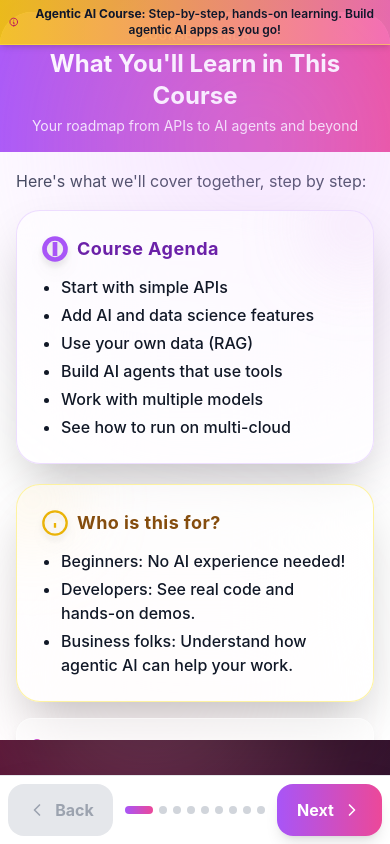
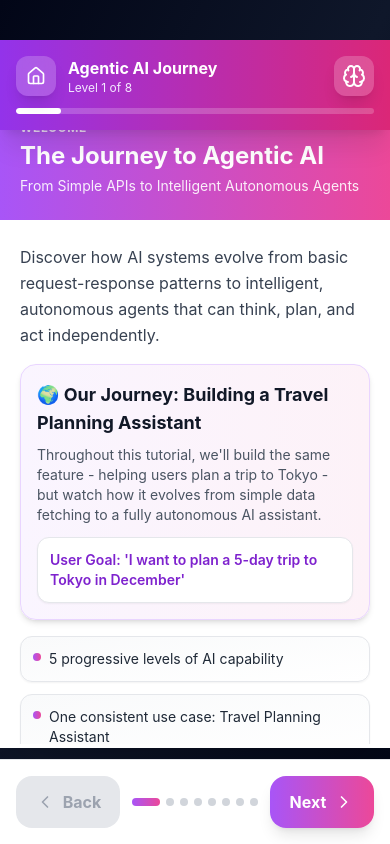
Before and after one commit to vjeai09/agenticai-demo, a React (Vite) app in the folder agentic-demo-frontend/: page / in a window 390 px wide. Shown: the top 844 px of the page. Built offline with nearby package versions, Linux system fonts and the light colour scheme.

Commit message:
revert: restore AgenticJourney.jsx to pre-glassmorphism version (commit 72e9b61)

```diff
--- a/agentic-demo-frontend/src/components/AgenticJourney.jsx
+++ b/agentic-demo-frontend/src/components/AgenticJourney.jsx
@@ -1,14 +1,3 @@
-      {/* Fixed Educational Banner for Mobile */}
-      <div className="fixed top-0 left-0 right-0 z-[60] w-full">
-        <div className="bg-gradient-to-r from-yellow-400/90 to-pink-400/90 text-slate-900 font-semibold text-center py-1.5 px-2 shadow-md border-b border-yellow-300/60">
-          <span className="inline-flex items-center gap-2 justify-center text-xs sm:text-sm">
-            <svg xmlns="http://www.w3.org/2000/svg" className="h-4 w-4 text-pink-700" fill="none" viewBox="0 0 24 24" stroke="currentColor"><path strokeLinecap="round" strokeLinejoin="round" strokeWidth={2} d="M13 16h-1v-4h-1m1-4h.01M12 20c4.418 0 8-3.582 8-8s-3.582-8-8-8-8 3.582-8 8 3.582 8 8 8z" /></svg>
-            <span>
-              <span className="font-bold">Agentic AI Course:</span> Step-by-step, hands-on learning. Build agentic AI apps as you go!
-            </span>
-          </span>
-        </div>
-      </div>
 import { useState, useEffect } from 'react';
 import { motion, AnimatePresence, useMotionValue, useTransform, animate } from 'framer-motion';
 import {
@@ -45,56 +34,24 @@ const AgenticJourney = ({ setActiveTab }) => {
 
   const slides = [
     {
-      level: "Course Agenda",
-      title: "What You'll Learn in This Course",
-      subtitle: "Your roadmap from APIs to AI agents and beyond",
+      level: "Welcome",
+      title: "The Journey to Agentic AI",
+      subtitle: "From Simple APIs to Intelligent Autonomous Agents",
       icon: Brain,
       color: "from-purple-500 to-pink-500",
       content: {
         type: "intro",
-        description: "Here's what we'll cover together, step by step:",
-        agenda: [
-          "Start with simple APIs",
-          "Add AI and data science features",
-          "Use your own data (RAG)",
-          "Build AI agents that use tools",
-          "Work with multiple models",
-          "See how to run on multi-cloud"
-        ],
-        audience: [
-          "Beginners: No AI experience needed!",
-          "Developers: See real code and hands-on demos.",
-          "Business folks: Understand how agentic AI can help your work."
-        ],
+        description: "Discover how AI systems evolve from basic request-response patterns to intelligent, autonomous agents that can think, plan, and act independently.",
         keyPoints: [
-          "5 short, easy lessons",
-          "One simple project: a travel planner",
-          "Try things out as you learn",
-          "See how AI gets smarter at each step"
-        ],
-        useCase: null
-      }
-    },
-    {
-      level: "Course Intro",
-      title: "Let's Get Started!",
-      subtitle: "Build a smart travel planner, step by step",
-      icon: Brain,
-      color: "from-purple-500 to-pink-500",
-      content: {
-        type: "intro",
-        description: "This course will show you, step by step, how to build smart AI apps. You'll start simple and add more features as you go. We'll use a travel planner example, so you can see how things work in real life.",
-        agenda: null,
-        keyPoints: [
-          "5 short, easy lessons",
-          "One simple project: a travel planner",
-          "Try things out as you learn",
-          "See how AI gets smarter at each step"
+          "5 progressive levels of AI capability",
+          "One consistent use case: Travel Planning Assistant",
+          "Watch the same problem solved at each level",
+          "Understand how AI capabilities compound over time"
         ],
         useCase: {
-          title: "🌍 What you'll build:",
-          description: "You'll make a travel planner that gets better and smarter as you learn new things.",
-          scenario: "Goal: By the end, you'll know how to make your own smart AI apps."
+          title: "🌍 Our Journey: Building a Travel Planning Assistant",
+          description: "Throughout this tutorial, we'll build the same feature - helping users plan a trip to Tokyo - but watch how it evolves from simple data fetching to a fully autonomous AI assistant.",
+          scenario: "User Goal: 'I want to plan a 5-day trip to Tokyo in December'"
         }
       }
     },
@@ -828,68 +785,80 @@ Memory stored for future trips:
     }
   };
 
-  // Helper: fade-only for first two slides
-  const isFirstOrSecond = currentSlide === 0 || currentSlide === 1;
   return (
-    <div className="relative min-h-screen md:p-8 overflow-x-hidden">
-      {/* Animated Gradient Background */}
-      <div className="absolute inset-0 -z-10 animate-gradient bg-[radial-gradient(ellipse_at_top_left,_var(--tw-gradient-stops))] from-purple-900 via-pink-900/80 to-slate-900 opacity-90" />
-      {/* Floating Shapes */}
-      <div className="pointer-events-none absolute -top-24 left-1/2 -translate-x-1/2 z-0 w-[600px] h-[600px] opacity-30 blur-2xl animate-float-slow" style={{background: 'radial-gradient(circle at 60% 40%, #e0aaff 0%, transparent 70%)'}} />
-      <div className="pointer-events-none absolute bottom-0 right-0 z-0 w-[400px] h-[400px] opacity-20 blur-2xl animate-float" style={{background: 'radial-gradient(circle at 40% 60%, #ffd6e0 0%, transparent 70%)'}} />
-      {/* Fixed Educational Banner for Mobile */}
-      <div className="fixed top-0 left-0 right-0 z-[60] w-full">
-        <div className="bg-gradient-to-r from-yellow-400/90 to-pink-400/90 text-slate-900 font-semibold text-center py-1.5 px-2 shadow-md border-b border-yellow-300/60">
-          <span className="inline-flex items-center gap-2 justify-center text-xs sm:text-sm">
-            <svg xmlns="http://www.w3.org/2000/svg" className="h-4 w-4 text-pink-700" fill="none" viewBox="0 0 24 24" stroke="currentColor"><path strokeLinecap="round" strokeLinejoin="round" strokeWidth={2} d="M13 16h-1v-4h-1m1-4h.01M12 20c4.418 0 8-3.582 8-8s-3.582-8-8-8-8 3.582-8 8 3.582 8 8 8z" /></svg>
-            <span>
-              <span className="font-bold">Agentic AI Course:</span> Step-by-step, hands-on learning. Build agentic AI apps as you go!
-            </span>
-          </span>
+    <div className="min-h-screen bg-gradient-to-br from-slate-950 via-slate-900 to-slate-950 md:p-8">
+      {/* Contact Banner */}
+      <ContactBanner />
+
+      {/* Mobile App-like Header (Fixed) */}
+      <div className="md:hidden fixed top-[40px] left-0 right-0 z-40 bg-gradient-to-r from-purple-600 to-pink-600 px-4 py-4 shadow-xl">
+        <div className="flex items-center justify-between">
+          <button
+            onClick={() => setActiveTab('api')}
+            className="w-10 h-10 rounded-xl bg-white/20 backdrop-blur-md flex items-center justify-center shadow-lg active:scale-95 transition-transform"
+          >
+            <Home className="w-5 h-5 text-white" />
+          </button>
+          <div className="flex-1 mx-3">
+            <h1 className="text-base font-bold text-white">Agentic AI Journey</h1>
+            <p className="text-xs text-purple-100">Level {currentSlide + 1} of {totalSlides}</p>
+          </div>
+          <div className={`w-10 h-10 rounded-xl bg-white/20 backdrop-blur-md flex items-center justify-center shadow-lg`}>
+            <currentSlideData.icon className="w-6 h-6 text-white" />
+          </div>
+        </div>
+
+        {/* Progress Bar */}
+        <div className="mt-3 w-full h-1.5 bg-white/20 rounded-full overflow-hidden">
+          <motion.div
+            className="h-full bg-white rounded-full"
+            initial={{ width: 0 }}
+            animate={{ width: `${((currentSlide + 1) / totalSlides) * 100}%` }}
+            transition={{ duration: 0.3 }}
+          />
         </div>
       </div>
 
       {/* Desktop Header */}
       <div className="hidden md:block max-w-6xl mx-auto mb-8">
-        <h1 className="text-4xl lg:text-5xl font-bold text-white mb-2 text-center drop-shadow-[0_2px_24px_rgba(168,85,247,0.45)] animate-fade-in">
+        <h1 className="text-4xl lg:text-5xl font-bold text-white mb-2 text-center">
           The Agentic AI Journey
         </h1>
-        <p className="text-purple-200 text-center text-lg animate-fade-in delay-150">
+        <p className="text-purple-200 text-center text-lg">
           Interactive Learning Experience
         </p>
       </div>
 
       {/* Main Slide Area - Mobile App Style */}
       <div className="md:max-w-6xl md:mx-auto">
-        <div className="md:hidden pb-14 px-0 flex flex-col">
+        <div className="md:hidden pt-24 pb-24 px-0">
           <AnimatePresence mode="wait">
             <motion.div
               key={currentSlide}
-              initial={isFirstOrSecond ? { opacity: 0 } : { opacity: 0, x: 100 }}
-              animate={isFirstOrSecond ? { opacity: 1 } : { opacity: 1, x: 0 }}
-              exit={isFirstOrSecond ? { opacity: 0 } : { opacity: 0, x: -100 }}
-              transition={{ duration: isFirstOrSecond ? 0.18 : 0.25, ease: "easeOut" }}
+              initial={{ opacity: 0, x: 100 }}
+              animate={{ opacity: 1, x: 0 }}
+              exit={{ opacity: 0, x: -100 }}
+              transition={{ duration: 0.25, ease: "easeOut" }}
               onTouchStart={onTouchStart}
               onTouchMove={onTouchMove}
               onTouchEnd={onTouchEnd}
-              className="bg-white min-h-[calc(100vh-12rem)] rounded-t-[2rem] shadow-2xl touch-pan-y select-none overflow-hidden flex flex-col"
-              style={{ marginTop: '12px' }}
+              className="bg-white min-h-[calc(100vh-12rem)] rounded-t-[2rem] shadow-2xl touch-pan-y select-none overflow-hidden"
             >
               {/* Mobile Slide Header */}
-              <div className={`bg-gradient-to-r ${currentSlideData.color} px-4 py-4 rounded-t-[2rem] flex flex-col items-center`}>
+              <div className={`bg-gradient-to-r ${currentSlideData.color} px-5 py-6 rounded-t-[2rem]`}>
                 <div className="text-xs font-bold text-white/80 uppercase tracking-wider mb-1">
                   {currentSlideData.level}
                 </div>
-                <h2 className="text-2xl font-bold text-white mb-1 text-center">
+                <h2 className="text-2xl font-bold text-white mb-1">
                   {currentSlideData.title}
                 </h2>
-                <p className="text-white/90 text-sm text-center">
+                <p className="text-white/90 text-sm">
                   {currentSlideData.subtitle}
                 </p>
               </div>
 
               {/* Mobile Slide Content */}
-              <div className="px-4 py-4 bg-white text-gray-900 overflow-y-auto max-h-[calc(100vh-16rem)] flex-1 flex flex-col items-center justify-start">
+              <div className="px-5 py-6 bg-white text-gray-900 overflow-y-auto max-h-[calc(100vh-20rem)]">
                 <SlideContent content={currentSlideData.content} color={currentSlideData.color} setActiveTab={setActiveTab} mobile={true} />
               </div>
             </motion.div>
@@ -901,10 +870,10 @@ Memory stored for future trips:
           <AnimatePresence mode="wait">
             <motion.div
               key={currentSlide}
-              initial={isFirstOrSecond ? { opacity: 0 } : { opacity: 0, x: 100 }}
-              animate={isFirstOrSecond ? { opacity: 1 } : { opacity: 1, x: 0 }}
-              exit={isFirstOrSecond ? { opacity: 0 } : { opacity: 0, x: -100 }}
-              transition={{ duration: isFirstOrSecond ? 0.18 : 0.3 }}
+              initial={{ opacity: 0, x: 100 }}
+              animate={{ opacity: 1, x: 0 }}
+              exit={{ opacity: 0, x: -100 }}
+              transition={{ duration: 0.3 }}
               className="bg-white/10 backdrop-blur-lg rounded-3xl p-8 lg:p-12 border border-white/20 shadow-2xl"
             >
               {/* Desktop Slide Header */}
@@ -981,7 +950,7 @@ Memory stored for future trips:
       </div>
 
       {/* Mobile Bottom Navigation */}
-  <div className="md:hidden fixed bottom-0 left-0 right-0 bg-white border-t border-gray-200 px-2 py-2 shadow-2xl z-50">
+      <div className="md:hidden fixed bottom-0 left-0 right-0 bg-white border-t border-gray-200 px-4 py-4 shadow-2xl z-50">
         <div className="flex items-center justify-between gap-3">
           <button
             onClick={prevSlide}
@@ -1028,7 +997,6 @@ Memory stored for future trips:
 };
 
 // Slide Content Component
-import { useRef } from 'react';
 const SlideContent = ({ content, color, setActiveTab, mobile = false }) => {
   const mobileStyles = mobile ? {
     text: "text-gray-800",
@@ -1044,117 +1012,43 @@ const SlideContent = ({ content, color, setActiveTab, mobile = false }) => {
     code: "bg-slate-950/50 text-green-400 border-white/10"
   };
 
-  // Typewriter effect for intro description (mobile only, first slide)
-  const [typed, setTyped] = useState(mobile && content.type === 'intro' ? '' : content.description);
-  const typingIndex = useRef(0);
-  useEffect(() => {
-    if (mobile && content.type === 'intro') {
-      setTyped('');
-      typingIndex.current = 0;
-      const interval = setInterval(() => {
-        setTyped((prev) => {
-          if (typingIndex.current < content.description.length) {
-            const next = content.description.slice(0, typingIndex.current + 1);
-            typingIndex.current++;
-            return next;
-          } else {
-            clearInterval(interval);
-            return prev;
-          }
-        });
-      }, 18);
-      return () => clearInterval(interval);
-    } else {
-      setTyped(content.description);
-    }
-  }, [content.description, mobile, content.type]);
+  if (content.type === 'intro') {
+    return (
+      <div className="space-y-4 sm:space-y-6">
+        <p className={`text-base leading-relaxed ${mobile ? 'text-gray-700' : 'text-white/90 md:text-lg'}`}>
+          {content.description}
+        </p>
 
-  if (content.type === 'intro') {
-    // Glassmorphism and geometric arrangement for first slide (Course Agenda)
-    const isFirstSlide = content.agenda && content.audience;
-    return (
-      <div className="space-y-4 sm:space-y-6 w-full">
-        <p className={`text-base leading-relaxed ${mobile ? 'text-gray-700' : 'text-gray-900 md:text-lg font-semibold'} animate-fade-in`}>
-          {typed}
-          {mobile && typed.length < content.description.length && <span className="animate-pulse">|</span>}
-        </p>
-        {isFirstSlide ? (
-          <div className="w-full grid grid-cols-1 md:grid-cols-2 gap-5 md:gap-8 mt-4 md:mt-8">
-            {/* Agenda Card */}
-            <motion.div
-              initial={{ opacity: 0, y: 40 }}
-              animate={{ opacity: 1, y: 0 }}
-              transition={{ duration: 0.7, delay: 0.1 }}
-              className="relative backdrop-blur-3xl bg-white/60 border border-purple-200/80 shadow-2xl rounded-3xl p-6 md:p-10 flex flex-col items-start glass-card transition-all hover:scale-[1.035] hover:shadow-[0_8px_48px_rgba(168,85,247,0.18)] group overflow-hidden"
-            >
-              <div className="absolute -top-6 -right-6 w-20 h-20 bg-gradient-to-br from-purple-400/30 to-pink-300/20 rounded-full blur-2xl z-0 animate-float" />
-              <div className="relative z-10 flex items-center gap-2 mb-3">
-                <svg className="w-7 h-7 text-purple-500 drop-shadow-lg" fill="none" stroke="currentColor" strokeWidth="2" viewBox="0 0 24 24"><path d="M12 2C6.48 2 2 6.48 2 12s4.48 10 10 10 10-4.48 10-10S17.52 2 12 2zm0 18c-4.41 0-8-3.59-8-8s3.59-8 8-8 8 3.59 8 8-3.59 8-8 8zm-1-13h2v6h-2zm0 8h2v2h-2z" /></svg>
-                <h3 className="font-bold text-purple-800 text-lg md:text-xl tracking-wide">Course Agenda</h3>
-              </div>
-              <ul className="list-disc pl-5 text-base md:text-lg text-gray-900 space-y-1 relative z-10 font-medium">
-                {content.agenda.map((item, idx) => (
-                  <li key={idx}>{item}</li>
-                ))}
-              </ul>
-            </motion.div>
-            {/* Audience Card */}
-            <motion.div
-              initial={{ opacity: 0, y: 40 }}
-              animate={{ opacity: 1, y: 0 }}
-              transition={{ duration: 0.7, delay: 0.25 }}
-              className="relative backdrop-blur-3xl bg-white/60 border border-yellow-200/80 shadow-2xl rounded-3xl p-6 md:p-10 flex flex-col items-start glass-card transition-all hover:scale-[1.035] hover:shadow-[0_8px_48px_rgba(251,191,36,0.14)] group overflow-hidden"
-            >
-              <div className="absolute -top-6 -left-6 w-20 h-20 bg-gradient-to-br from-yellow-300/30 to-pink-200/20 rounded-full blur-2xl z-0 animate-float" />
-              <div className="relative z-10 flex items-center gap-2 mb-3">
-                <svg className="w-7 h-7 text-yellow-500 drop-shadow-lg" fill="none" stroke="currentColor" strokeWidth="2" viewBox="0 0 24 24"><circle cx="12" cy="12" r="10" /><path d="M12 16v-4M12 8h.01" /></svg>
-                <h3 className="font-bold text-yellow-800 text-lg md:text-xl tracking-wide">Who is this for?</h3>
-              </div>
-              <ul className="list-disc pl-5 text-base md:text-lg text-gray-900 space-y-1 relative z-10 font-medium">
-                {content.audience.map((item, idx) => (
-                  <li key={idx}>{item}</li>
-                ))}
-              </ul>
-            </motion.div>
+        {content.useCase && (
+          <div className={`${mobileStyles.highlight} p-4 md:p-6 rounded-2xl border ${mobile ? 'shadow-md' : ''}`}>
+            <h3 className={`text-lg md:text-xl font-bold ${mobileStyles.heading} mb-2 flex items-center gap-2`}>
+              {content.useCase.title}
+            </h3>
+            <p className={`${mobile ? 'text-gray-600' : 'text-white/80'} text-sm md:text-base mb-3`}>
+              {content.useCase.description}
+            </p>
+            <div className={`${mobile ? 'bg-white' : 'bg-white/10'} p-3 md:p-4 rounded-xl border ${mobile ? 'border-gray-200 shadow-sm' : 'border-white/20'}`}>
+              <p className={`${mobile ? 'text-purple-700' : 'text-yellow-300'} font-semibold text-sm md:text-base`}>
+                {content.useCase.scenario}
+              </p>
+            </div>
           </div>
-        ) : null}
-        {/* Key Points as geometric glassmorphic cards */}
-        <div className="w-full grid grid-cols-1 sm:grid-cols-2 gap-3 sm:gap-4 mt-4 sm:mt-6 md:mt-8">
+        )}
+
+        <div className="grid grid-cols-1 sm:grid-cols-2 gap-3 sm:gap-4 mt-4 sm:mt-6 md:mt-8">
           {content.keyPoints.map((point, index) => (
             <motion.div
               key={index}
-              initial={{ opacity: 0, y: 30 }}
+              initial={{ opacity: 0, y: 20 }}
               animate={{ opacity: 1, y: 0 }}
-              transition={{ delay: 0.4 + index * 0.08, duration: 0.6 }}
-              className="flex items-start gap-2 sm:gap-3 backdrop-blur-xl bg-white/50 border border-white/40 shadow-lg p-4 sm:p-5 rounded-2xl glass-card hover:scale-105 transition-transform"
+              transition={{ delay: index * 0.1 }}
+              className={`flex items-start gap-2 sm:gap-3 ${mobileStyles.card} p-3 sm:p-4 rounded-xl ${mobile ? 'shadow-sm' : ''}`}
             >
               <div className={`mt-1 w-2 h-2 flex-shrink-0 rounded-full bg-gradient-to-r ${color}`} />
-              <span className="text-gray-900 text-base sm:text-lg font-semibold">{point}</span>
+              <span className={`${mobileStyles.text} text-sm sm:text-base`}>{point}</span>
             </motion.div>
           ))}
         </div>
-        {/* Use case card if present */}
-        {content.useCase && (
-          <motion.div
-            initial={{ opacity: 0, y: 40 }}
-            animate={{ opacity: 1, y: 0 }}
-            transition={{ duration: 0.7, delay: 0.6 }}
-            className="backdrop-blur-3xl bg-white/60 border border-pink-200/80 shadow-2xl rounded-3xl p-6 md:p-10 flex flex-col items-start glass-card mt-4 transition-all overflow-hidden relative"
-          >
-            <div className="absolute -bottom-6 right-0 w-24 h-24 bg-gradient-to-br from-pink-300/30 to-purple-200/20 rounded-full blur-2xl z-0 animate-float" />
-            <h3 className="text-xl md:text-2xl font-bold text-pink-800 mb-2 flex items-center gap-2 relative z-10">
-              {content.useCase.title}
-            </h3>
-            <p className="text-gray-900 text-base md:text-lg mb-3 relative z-10 font-medium">
-              {content.useCase.description}
-            </p>
-            <div className="bg-white/70 p-3 md:p-4 rounded-xl border border-pink-200/40 shadow-sm relative z-10">
-              <p className="text-pink-800 font-semibold text-base md:text-lg">
-                {content.useCase.scenario}
-              </p>
-            </div>
-          </motion.div>
-        )}
       </div>
     );
   }
```
